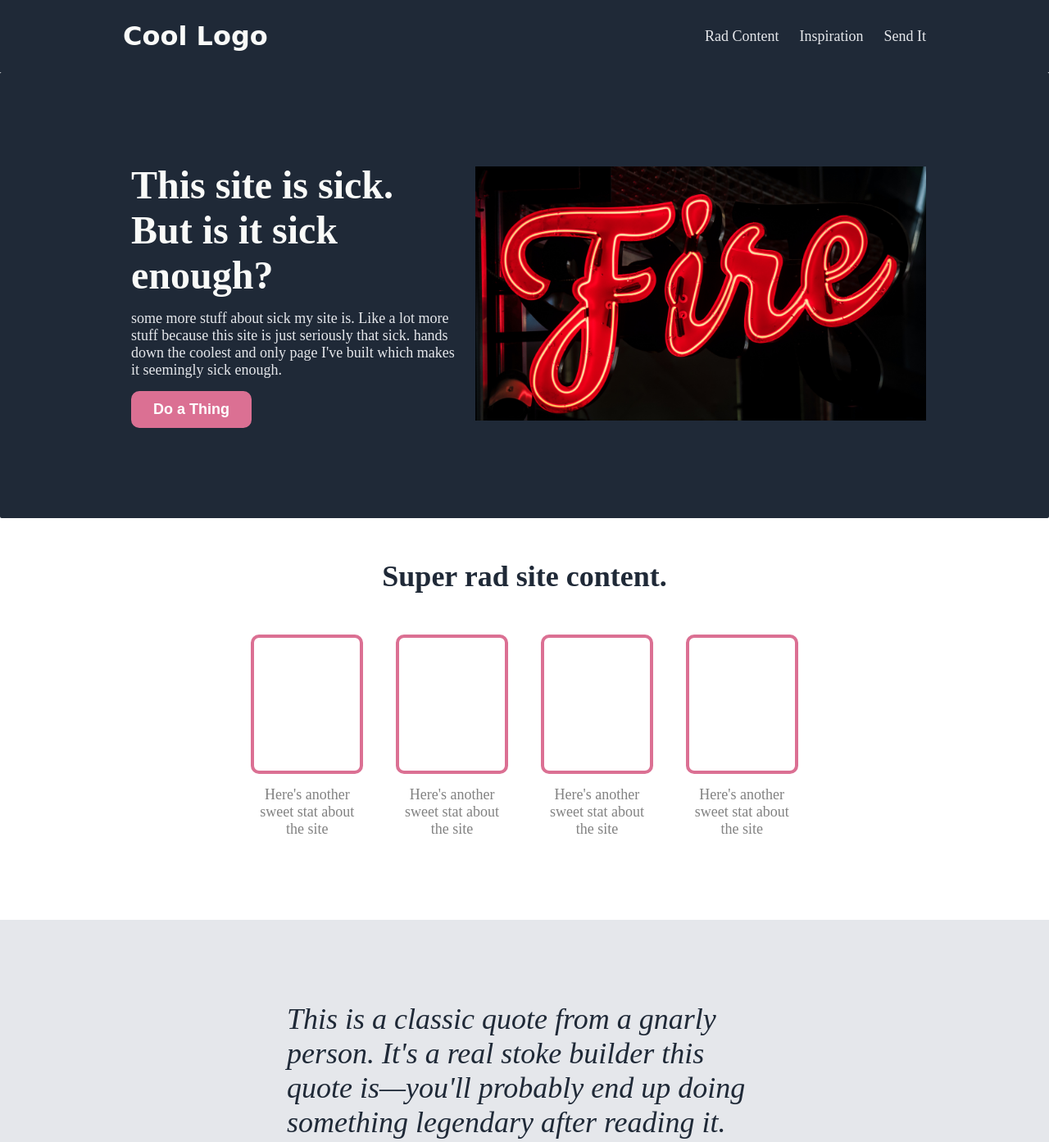
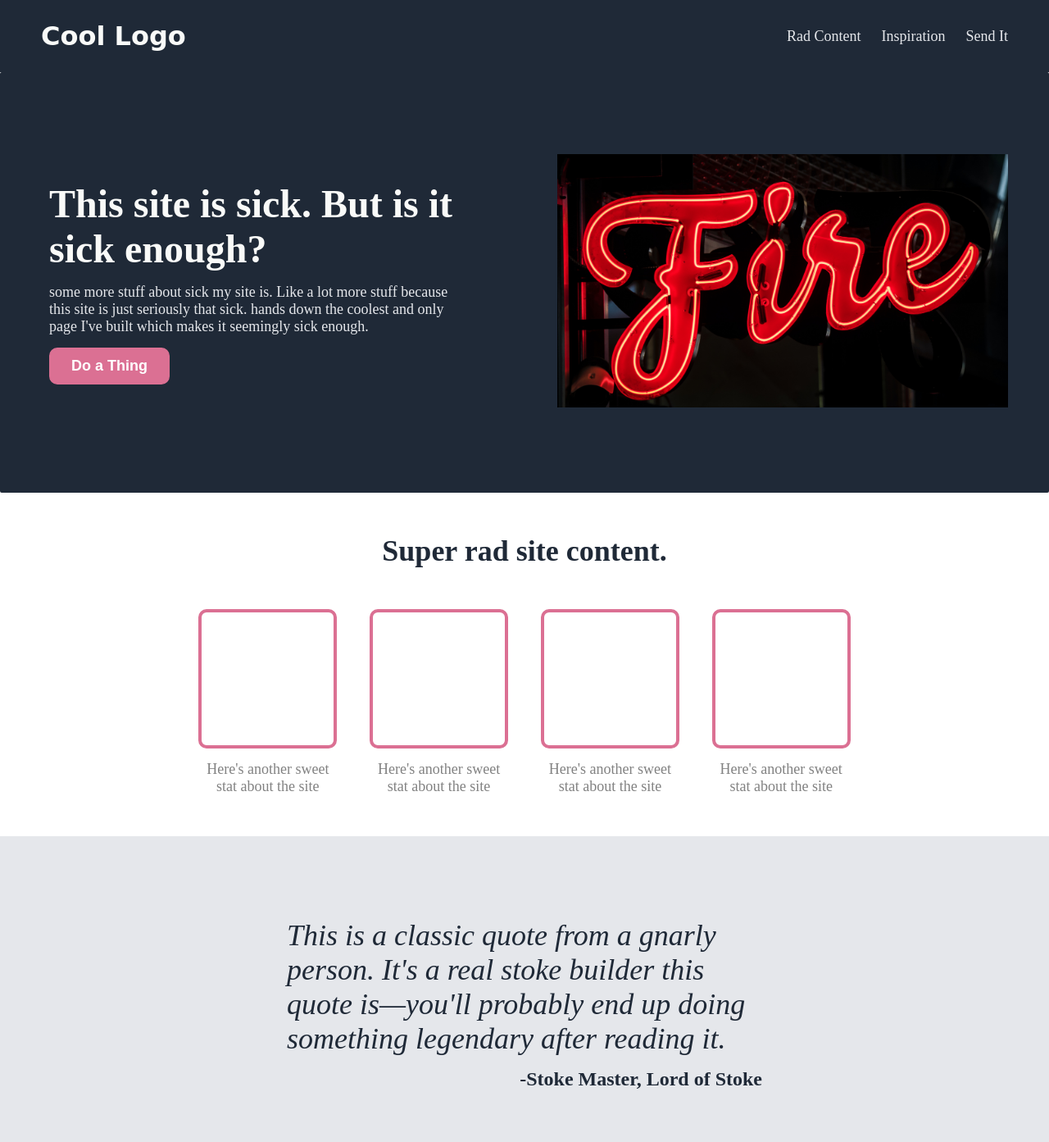
Before and after one commit to nickelhoss/landing-page, a plain HTML site: page index.html in a window 1280 px wide. Shown: the top 1393 px of the page at 82% size. Drawn offline with Linux system fonts and the light colour scheme; a web font is replaced by a local one.

Commit message:
extending padding and fixing scope issues

```diff
--- a/style.css
+++ b/style.css
@@ -18,7 +18,7 @@ nav, #hero {
 
 nav {
     background-color: #1F2937;
-    padding: 25px 150px;
+    padding: 25px 50px;
     display: flex;
     align-items: center;
     justify-content: space-between;
@@ -63,7 +63,7 @@ nav ul {
     display: flex;
     align-items: center;
     justify-content: flex-end;
-    padding: 100px 150px;
+    padding: 100px 50px;
     border-radius: 2px;
     gap: 15px;
 
@@ -143,7 +143,7 @@ nav ul {
     display: flex;
     flex-direction: column;
     align-items: center;
-    padding: 50px 150px 100px;
+    padding: 50px 50px 50px;
 
 }
 
@@ -222,7 +222,7 @@ nav ul {
 
 @media (max-width: 1000px) {
     #quote-section {
-        padding: 75px 150px;
+        padding: 75px 50px;
     }
     .quote-text, .quoted-text{
         text-align: center;
@@ -289,6 +289,7 @@ nav ul {
     }
     .cta-button {
         margin-right: auto;
+        padding: 5px 10px;
     }
 }
 
```
Also changed, not shown: index.html (indentation only).
